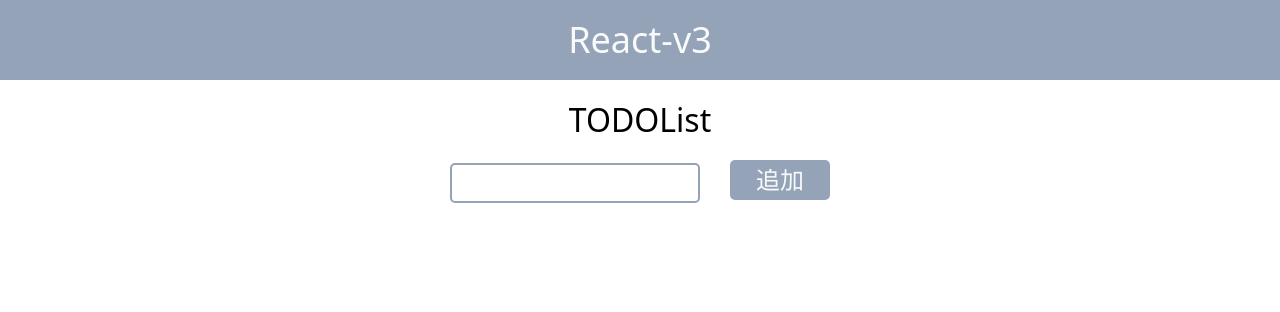
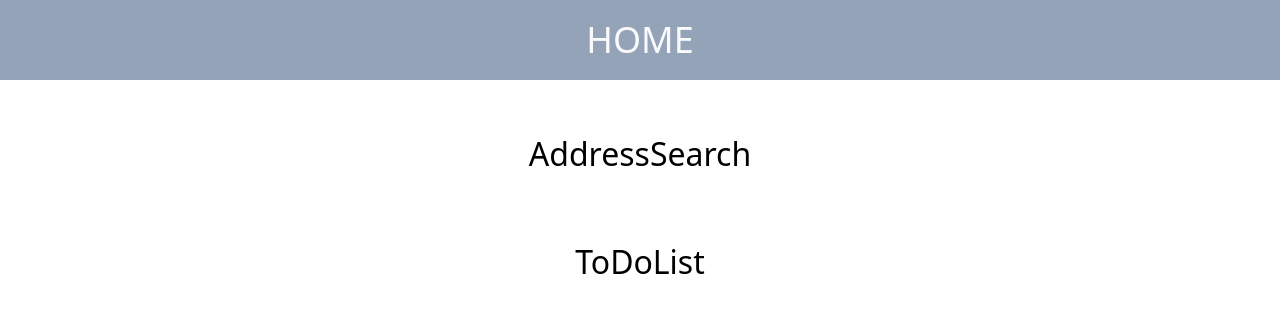
Before and after one commit to pj100-team/react-v3, a React (Create React App) app: page / in a window 1280 px wide. Shown: the top 312 px of the page. Built offline with nearby package versions, Linux system fonts and the light colour scheme.

Commit message:
home画面の作成

```diff
--- a/src/App.tsx
+++ b/src/App.tsx
@@ -1,14 +1,29 @@
 import styled from "styled-components";
 import "./App.css";
-import ToDoList from "./templates/practice5";
+import Button from "./components/Button";
+const Styleddiv = styled.div`
+  display: flex;
+  flex-direction: column;
+  margin: 20px;
+  justify-content: center;
+`;
+const Container = styled.div`
+display: flex;
+  justify-content: center;
+  align-items: center;  `;
 
 function App() {
   return (
     <>
       <header className="bg-[#94A3B8] text-center p-[20px] text-4xl text-[#F9FAFB]">
-        React-v3
+        HOME
       </header>
-      <ToDoList />
+      <Container/>
+      <Styleddiv>
+      <Button text="AddressSearch"/>
+      <Button text="ToDoList"/>
+      </Styleddiv>
+      <Container />
     </>
   );
 }
--- /dev/null
+++ b/src/addressSearch.tsx
@@ -0,0 +1,13 @@
+import AddressSearch from "./templates/practice4";
+function App() {
+    return (
+      <>
+        <header className="bg-[#94A3B8] text-center p-[20px] text-4xl text-[#F9FAFB]">
+          React-v3
+        </header>
+        <AddressSearch />
+      </>
+    );
+  }
+
+  export default App;
--- /dev/null
+++ b/src/components/Button.tsx
@@ -0,0 +1,13 @@
+import styled from "styled-components";
+
+interface Props {
+  text: string;
+}
+const StyledButton = styled.button`
+  text-align: center;
+  padding: 30px ;
+  font-size: 32px;
+`;
+
+const Button = ({ text }: Props) => <StyledButton>{text}</StyledButton>;
+export default Button;
--- /dev/null
+++ b/src/todoList.tsx
@@ -0,0 +1,14 @@
+import ToDoList from "./templates/practice5";
+
+function App() {
+    return (
+      <>
+        <header className="bg-[#94A3B8] text-center p-[20px] text-4xl text-[#F9FAFB]">
+          React-v3
+        </header>
+        <ToDoList />
+      </>
+    );
+  }
+
+  export default App;
```
Also changed, not shown: src/components/CityTownVillageForm.tsx (line endings or trailing spaces).
